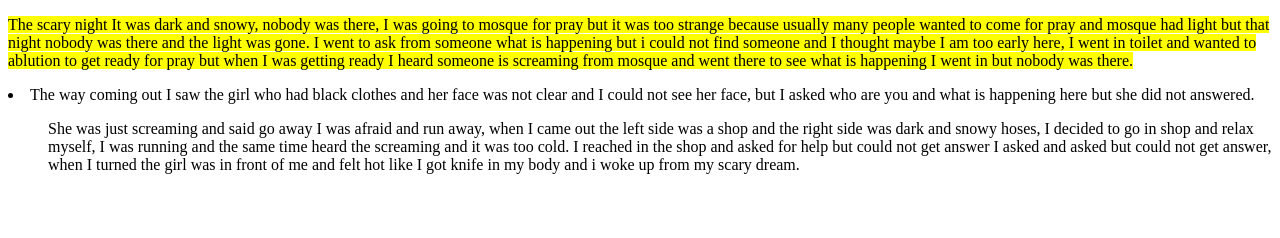
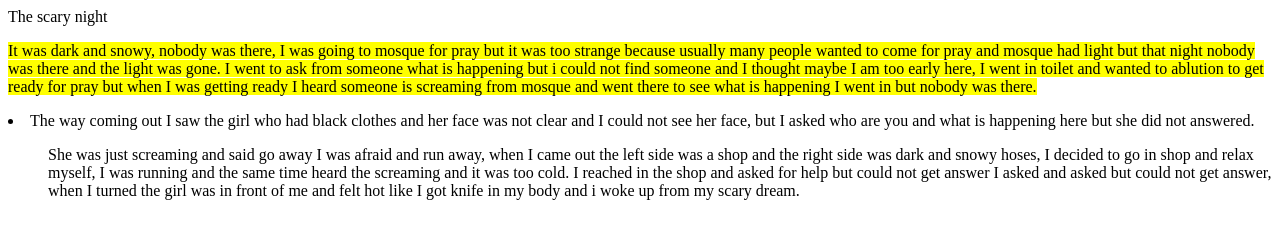
Before and after one commit to shukrallah098/fanny-WEB, a plain HTML site: page index.html in a window 1280 px wide. Drawn offline with Linux system fonts and the light colour scheme.

Commit message:
Update index.html

```diff
--- a/index.html
+++ b/index.html
@@ -3,10 +3,10 @@
 <head>
 	<title>Scary story</title>
 </head>
+The scary night
 <body>
 	<p>
-	<mark>The scary night
-<!-->It was dark and snowy, nobody was there, I was going to mosque for pray but it was too strange because usually many people wanted to come for pray and mosque had light but that night nobody was there and the light was gone.
+	<mark><!-->It was dark and snowy, nobody was there, I was going to mosque for pray but it was too strange because usually many people wanted to come for pray and mosque had light but that night nobody was there and the light was gone.
 
 I went to ask from someone what is happening but i could not find someone and I thought maybe I am too early here, I went in toilet and wanted to ablution to get ready for pray but when I was getting ready I heard someone is screaming from mosque and went there to see what is happening I went in but nobody was there.</mark> <!-->
 
```
